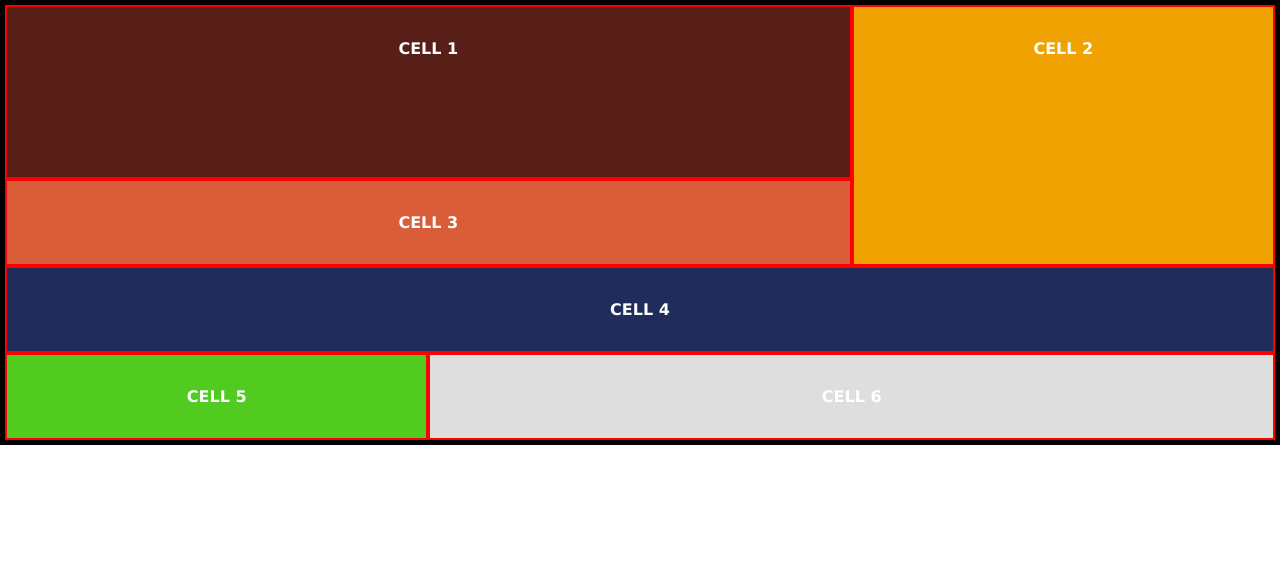
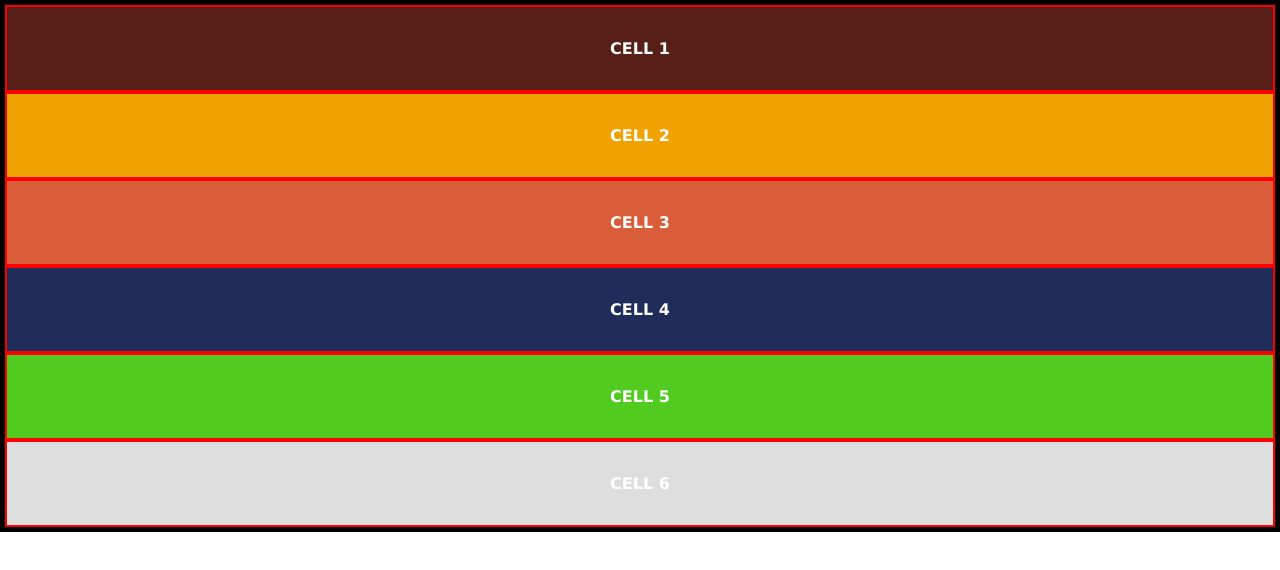
Before and after one commit to ryanbest99/grid_practice, a plain HTML site: page index.html in a window 1280 px wide. Drawn offline with Linux system fonts and the light colour scheme.

Commit message:
initial commit: grid template areas

```diff
--- a/index.html
+++ b/index.html
@@ -12,14 +12,15 @@
         /* margin: 5rem; */
         /* height: 90vh; */
         display: grid;
-        grid-template-columns: 1fr 1fr 1fr;
+        /* grid-template-columns: 1fr 1fr 1fr;
         grid-template-rows: 1fr 1fr 1fr 1fr 1fr;
         grid-template-areas:
           "a a b"
           "a a b"
           "c c b"
           "d d d"
-          "e f f";
+          "e f f"; */
+
         /* grid-template-columns: [start] 1fr 1fr [beforeend] 1fr [end]; */
         /* grid-template-rows: [start] 1fr 1fr 1fr [end]; */
         /* grid-column-gap: 50px; */
@@ -30,7 +31,7 @@
         /* grid-gap: 50px; */
       }
 
-      .cell-1 {
+      /* .cell-1 {
         grid-area: a;
       }
 
@@ -52,7 +53,7 @@
 
       .cell-6 {
         grid-area: f;
-      }
+      } */
 
       /* .cell-1 {
         grid-column: 1/3;
```
